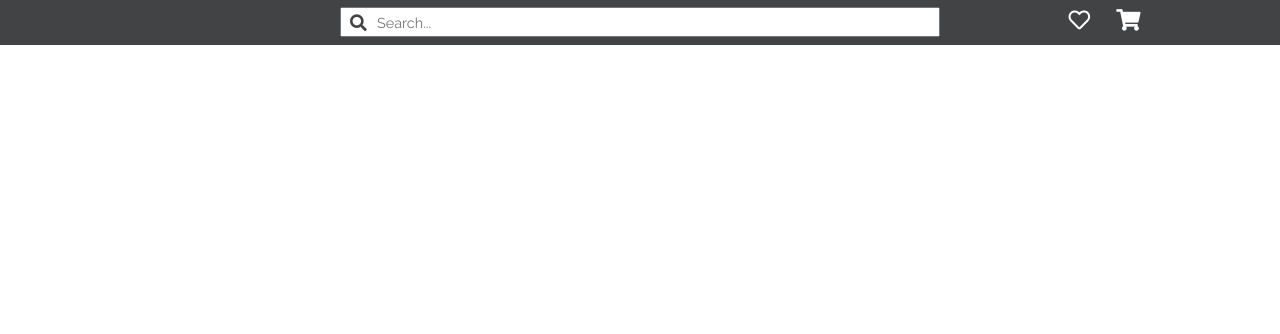
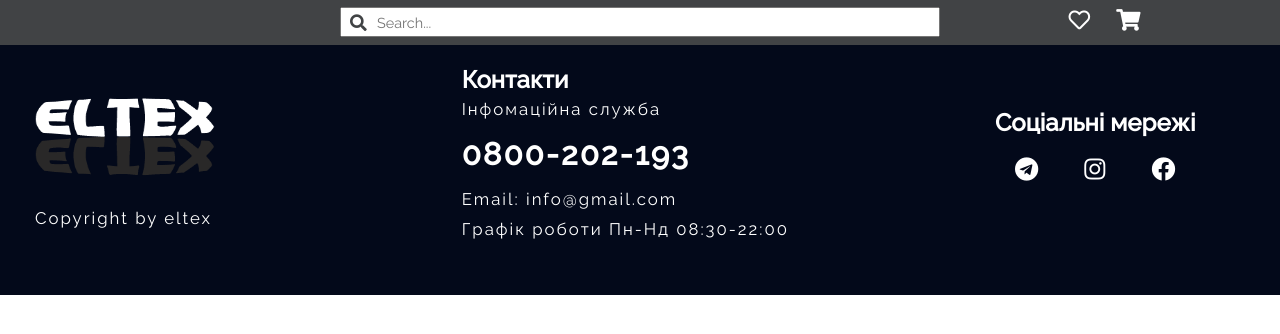
Before and after one commit to mmeerrccyy/eltexua, a Django app: page / in a window 1280 px wide. Shown: the part 110-444 px from the top of the page. Run offline with Django 3.2, Linux system fonts and the light colour scheme; some libraries are stand-ins or nearby versions.

Commit message:
Added footer to wrapper

```diff
--- a/static/css/main.css
+++ b/static/css/main.css
@@ -123,3 +123,38 @@ i {
 		margin: auto;
 	}
 }
+
+/*footer*/
+
+.footer {
+	margin-top: auto;
+	width: 100%;
+	height: 250px;
+	background-color: #03091a;
+	color: #fff;
+}
+
+.footer img {
+	width: 180px;
+	height: 120px;
+}
+
+.footer .content {
+	margin: 20px;
+}
+
+.footer p {
+	font-size: .7rem;
+	line-height: 30px;
+	letter-spacing: 2px;
+}
+
+.footer p span {
+	font-weight: 700;
+	font-size: 1.3rem;
+	line-height: 60px;
+}
+
+.footer i {
+	padding: 20px;
+}
--- a/templates/products/wrapper.html
+++ b/templates/products/wrapper.html
@@ -10,6 +10,8 @@
    <link rel="stylesheet" href="{% static 'bootstrap/bootstrap-grid.min.css' %}">
 </head>
 <body>
+
+	<!-- header -->
 	<header class="header">
 		<div class="container-fluid">
 			<div class="row align-items-center">
@@ -40,5 +42,45 @@
 			</div>
 		</div>
 	</div>
+
+	<!-- content -->
+
+	<!-- footer -->
+	<footer class="footer">
+		<div class="container-fluid">
+			<div class="row align-items-center">
+				<div class="col-sm-4">
+					<div class="content">
+						<img src="{% static 'img/logo.png' %}" alt="logotype">
+						<p>Copyright by eltex</p>
+					</div>
+				</div>
+				<div class="col-sm-5">
+					<div class="content">
+						<h4>Контакти</h4>
+						<p>
+							Інфомаційна служба
+							<br>
+							<span>0800-202-193</span>
+							<br>
+							Email: info@gmail.com
+							<br>
+							Графік роботи
+							Пн-Нд 08:30-22:00
+						</p>
+					</div>
+				</div>
+				<div class="col-sm">
+					<div class="content">
+						<h4>Соціальні мережі</h4>
+						<i class="fab fa-telegram"></i>
+						<i class="fab fa-instagram"></i>
+						<i class="fab fa-facebook"></i>
+					</div>
+				</div>
+			</div>
+		</div>
+	</footer>
+
 </body>
 </html>
```
